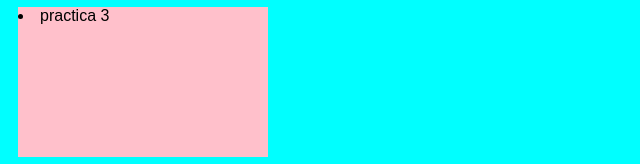
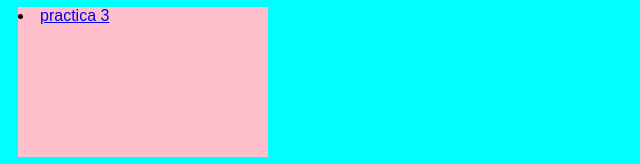
Before and after one commit to dmolinerCRN/2021agm4, a plain HTML site: page index.html in a window 1280 px wide. Shown: the part 349-513 px from the top of the page, 0-640 px from the left. Drawn offline with Linux system fonts and the light colour scheme.

Commit message:
Update index.html

```diff
--- a/index.html
+++ b/index.html
@@ -9,7 +9,7 @@
     <div>mi primer github</div>
     <li><a href="https://dmolinercrn.github.io/2021agm4/mos1/">practica 1</a></li>
     <li><a href="https://dmolinercrn.github.io/2021agm4/Casita/">practica 2</a></li>
-    <li>practica 3</li>
+    <li><a href="https://dmolinercrn.github.io/2021agm4/mos4/">practica 3</a></li>
     <li>practica 4</li>
   </body>
 </html>
```
